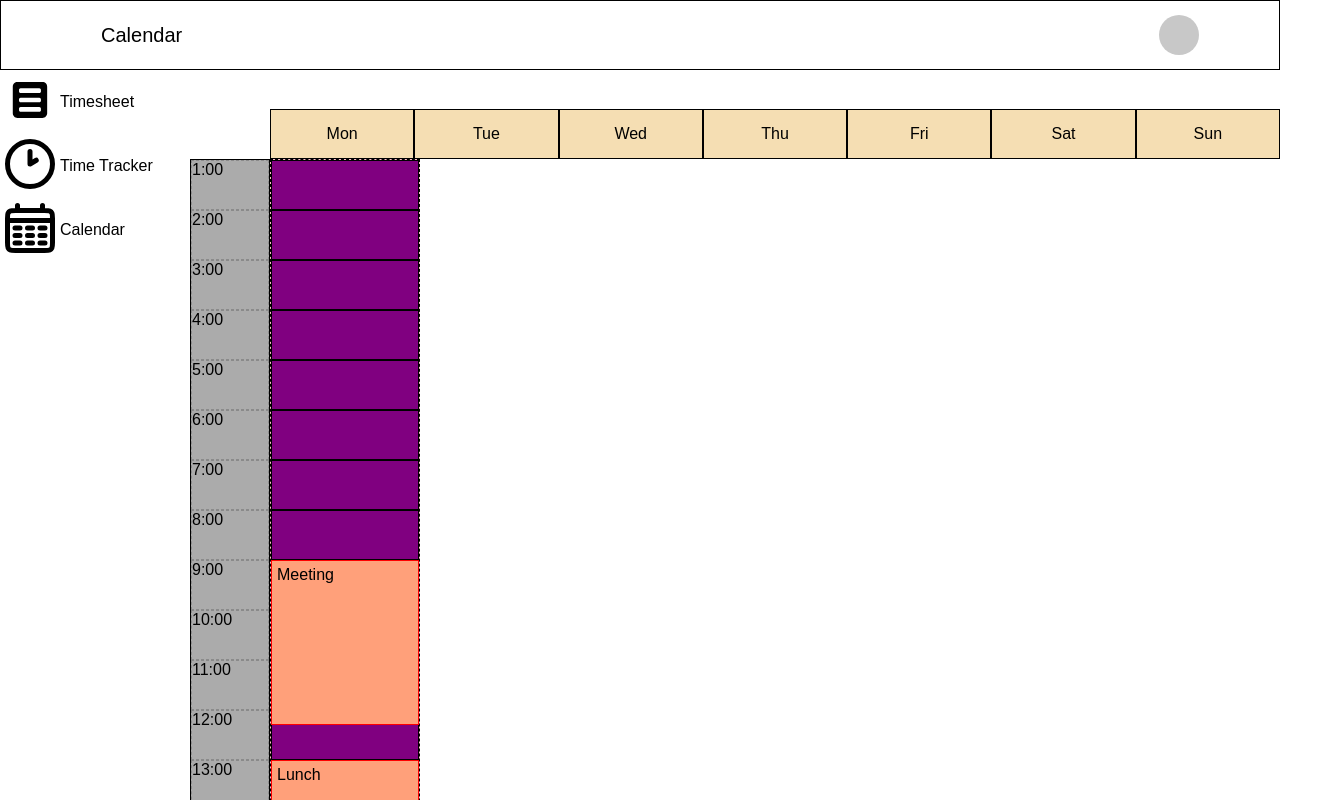
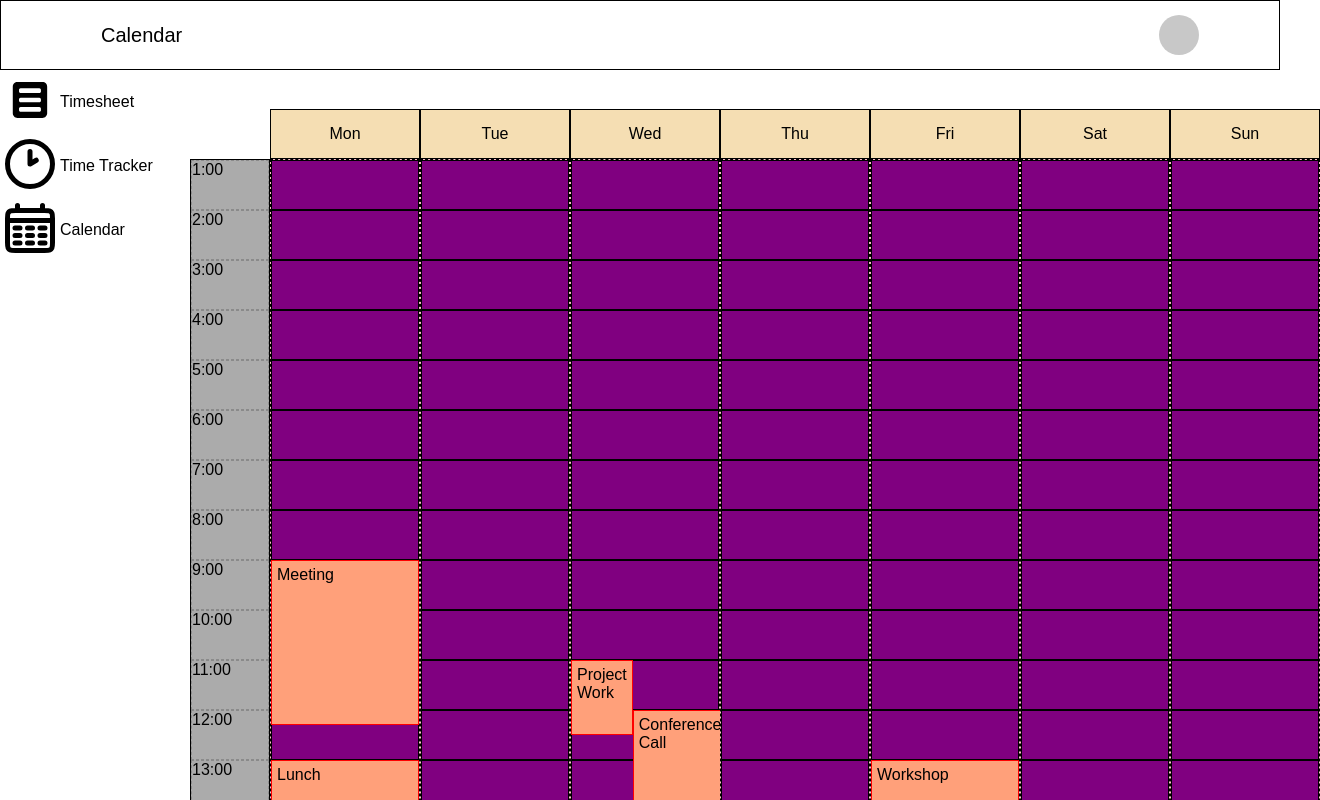
Before and after one commit to Aleena1802/Calendar, a React (Vite) app: page / in a window 1280 px wide. Shown: the top 800 px of the page, 1320 px wide, since content can reach past the window. Built offline with nearby package versions, Linux system fonts and the light colour scheme.

Commit message:
created a separate component called column which spans beneath each day. This component takes in tasks for each day and displays them below each day with the same logic

```diff
--- a/src/calendar/Calendar.tsx
+++ b/src/calendar/Calendar.tsx
@@ -1,6 +1,7 @@
 import { Box } from "@chakra-ui/react";
 import './calendar.css'
 import React, { useEffect, useState, useRef } from "react";
+import Column from "./CalendarColumn";
 
 interface ITime {
     timeline: number[];
@@ -31,6 +32,13 @@ export default function Calendar() {
 
     const tasks = data.map((data) => { return data; });
     const mondayTasks = tasks.filter(task => task.day === 'Monday');
+    const tuesdayTasks = tasks.filter(task => task.day === 'Tuesday');
+    const wednesdayTasks = tasks.filter(task => task.day === 'Wednesday');
+    const thursdayTasks = tasks.filter(task => task.day === 'Thursday');
+    const fridayTasks = tasks.filter(task => task.day === 'Friday');
+    const saturdayTasks = tasks.filter(task => task.day === 'Saturday');
+    const sundayTasks = tasks.filter(task => task.day === 'Sunday');
+
 
     const daysArray: IDays = {
         days: ["Mon", "Tue", "Wed", "Thu", "Fri", "Sat", "Sun"]
@@ -40,20 +48,6 @@ export default function Calendar() {
         timeline: [1, 2, 3, 4, 5, 6, 7, 8, 9, 10, 11, 12, 13, 14, 15, 16, 17, 18, 19, 20, 21, 22, 23]
     };
 
-    const [overlap, setOverlap]=useState(false);
-    useEffect(() => {
-        let overlapFound = false;
-        mondayTasks.forEach((task, index) => {
-            const endHour = Number(task.end.substring(0, 2));
-            if (index < mondayTasks.length - 1) {
-                const nextTaskStartHour = Number(mondayTasks[index + 1].start.substring(0, 2));
-                if (endHour > nextTaskStartHour) {
-                    overlapFound = true;
-                }
-            }
-        });
-        setOverlap(overlapFound);
-    }, [mondayTasks]);
 
 
     return (
@@ -77,7 +71,15 @@ export default function Calendar() {
                     </Box>
 
                     <Box className="taskGrid">
-                        <Box className="taskCol">
+                    <Column taskList={mondayTasks} />
+                    <Column taskList={tuesdayTasks} />
+                    <Column taskList={wednesdayTasks} />
+                    <Column taskList={thursdayTasks} />
+                    <Column taskList={fridayTasks} />
+                    <Column taskList={saturdayTasks} />
+                    <Column taskList={sundayTasks} />
+
+                    {/* <Box className="taskCol">
                             {Array.from({ length: 23 }, (_, index) => (
                                 <Box key={index} className="task">
                                 </Box>
@@ -92,9 +94,6 @@ export default function Calendar() {
                                     const endTime=endHour+endMin;
                                     const duration = endTime.toFixed(2) - startTime.toFixed(2);
 
-                                    console.log("start time: "+ startTime.toFixed(2));
-                                    console.log("end time: "+ endTime.toFixed(2));
-                                    console.log("duration: "+ duration);
                                     return (
                                         <Box className={overlap?'overlapEvent':'event'} style={{ height: `${duration.toFixed(1) * 50}px`, top: `${(startHour - 1) * 50}px` }}>{task.task}</Box>
                                     )
@@ -102,7 +101,7 @@ export default function Calendar() {
                             </Box>
 
 
-                        </Box>
+                        </Box> */}
                     </Box>
 
 
--- /dev/null
+++ b/src/calendar/CalendarColumn.jsx
@@ -0,0 +1,48 @@
+import './calendar.css'
+import React, { useEffect, useState, useRef } from "react";
+import { Box } from "@chakra-ui/react";
+
+export default function Column({taskList}){
+
+    const [overlap, setOverlap]=useState(false);
+    useEffect(() => {
+        let overlapFound = false;
+        if(taskList){
+            taskList.forEach((task, index) => {
+            const endHour = Number(task.end.substring(0, 2));
+            if (index < taskList.length - 1) {
+                const nextTaskStartHour = Number(taskList[index + 1].start.substring(0, 2));
+                if (endHour > nextTaskStartHour) {
+                    overlapFound = true;
+                }
+            }
+        })};
+        setOverlap(overlapFound);
+    }, [taskList]);
+    return(
+        <Box className="taskCol">
+        {Array.from({ length: 23 }, (_, index) => (
+            <Box key={index} className="task">
+            </Box>
+        ))}
+        <Box className={overlap?'eventContainer':'flexColumn'}>
+            {taskList?
+            taskList.map((task, index) => {
+                const startHour = Number(task.start.substring(0, 2));
+                const startMin=Number(task.start.substring(3,5))/60;
+                const endHour = Number(task.end.substring(0, 2));
+                const endMin=Number(task.end.substring(3,5))/60;
+                const startTime=startHour+startMin;
+                const endTime=endHour+endMin;
+                const duration = endTime.toFixed(2) - startTime.toFixed(2);
+
+                return (
+                    <Box className={overlap?'overlapEvent':'event'} style={{ height: `${duration.toFixed(1) * 50}px`, top: `${(startHour - 1) * 50}px` }}>{task.task}</Box>
+                )
+            }):''}
+        </Box>
+
+
+    </Box>
+    )
+}
--- a/src/calendar/calendar.css
+++ b/src/calendar/calendar.css
@@ -58,17 +58,6 @@
     justify-content: center;
     align-items: center;
 }
-/*
-.taskRow{
-    display:flex;
-    background-color: pink;
-    height: 28px;
-    align-items: center;
-    border: 1px solid black;
-    width: 100%;
-    justify-content: space-between;
-} */
-
 
 .taskCol{
     background-color: rgb(215, 215, 215);
@@ -132,12 +121,7 @@
     width: 100%;
 }
 
-/*
+
 .taskGrid{
-    grid-area: tasks;
-    display: grid;
-    width: 100%;
-    grid-template-columns: repeat(7,1fr);
-    grid-template-rows: repeat(23,1fr);
-    height: 100%;
-}  */
+    display: flex;
+}
```
